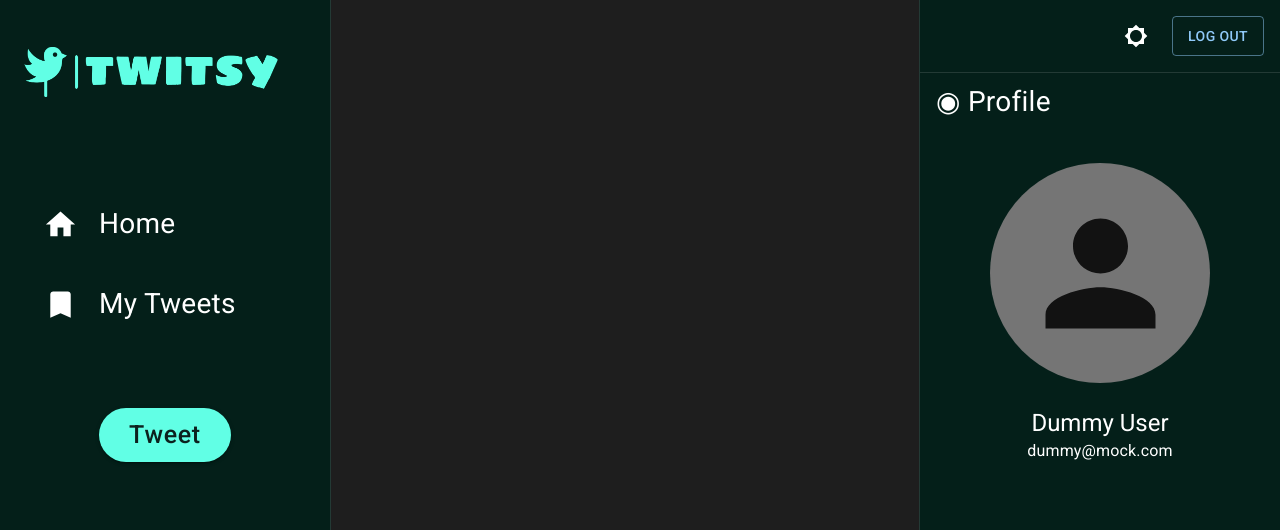
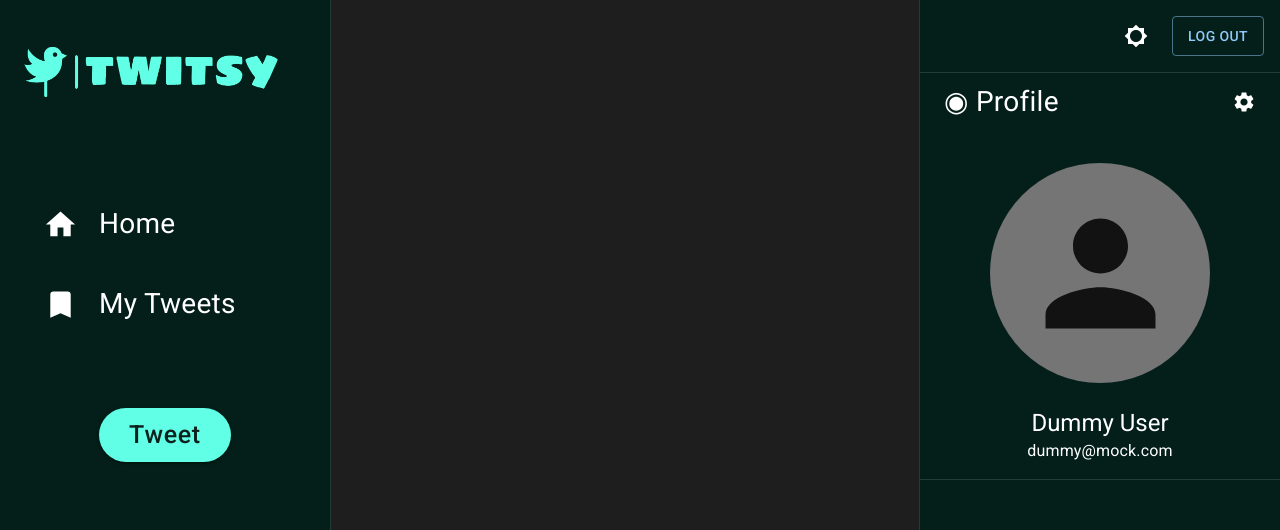
Before and after one commit to Nitesh058Raj/Twitsy-Program, a React (Create React App) app in the folder frontend/: page / in a window 1280 px wide. Shown: the top 530 px of the page. Built offline with nearby package versions, Linux system fonts and the light colour scheme.

Commit message:
Added settings icon in ProfileBox; Added divider in the bottom;

```diff
--- a/frontend/src/components/ProfileBox.js
+++ b/frontend/src/components/ProfileBox.js
@@ -1,9 +1,13 @@
-import { Avatar, Box, Typography } from "@mui/material";
+import { Settings } from "@mui/icons-material";
+import { Avatar, Box, IconButton, Typography } from "@mui/material";
 
-const ProfileBox=()=>{
-  return(
-    <Box sx={{mt: 1, mb: 1}}>
+const ProfileBox = () => {
+    return (
+        <Box sx={{ mt: 1, mb: 2 }}>
+            <Box sx={{ pl: 1, pr: 2, display: 'flex', justifyContent: 'space-between'}}>
                 <Typography sx={{ pl: 2, fontSize: 28 }}> ◉ Profile</Typography>
+                <IconButton> <Settings />  </IconButton>
+            </Box>
             <Box sx={{
                 display: 'flex', alignItems: 'center', flexDirection: 'column',
                 justifyContent: 'center', mt: 5
--- a/frontend/src/components/RightDrawer.js
+++ b/frontend/src/components/RightDrawer.js
@@ -25,6 +25,7 @@ const RightDrawer = () => {
         <ApplicationSettings />
         <Divider />
         <ProfileBox />
+        <Divider />
       </Drawer>
   )
 }
```
Lines whose indentation alone changed are shown as unchanged.
